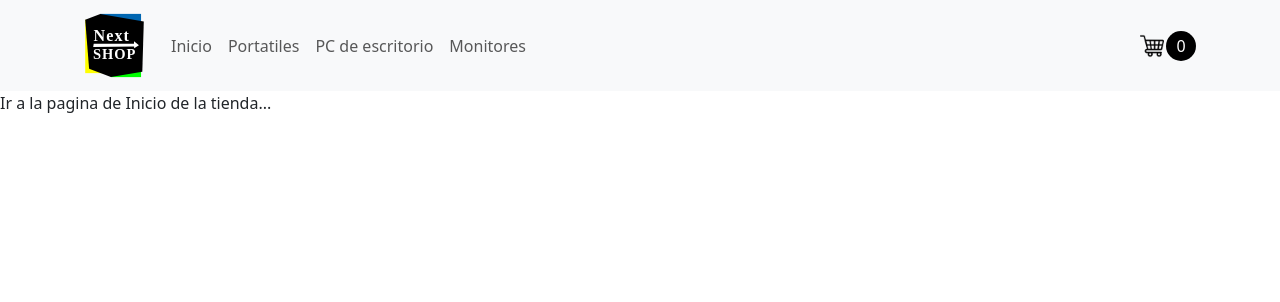
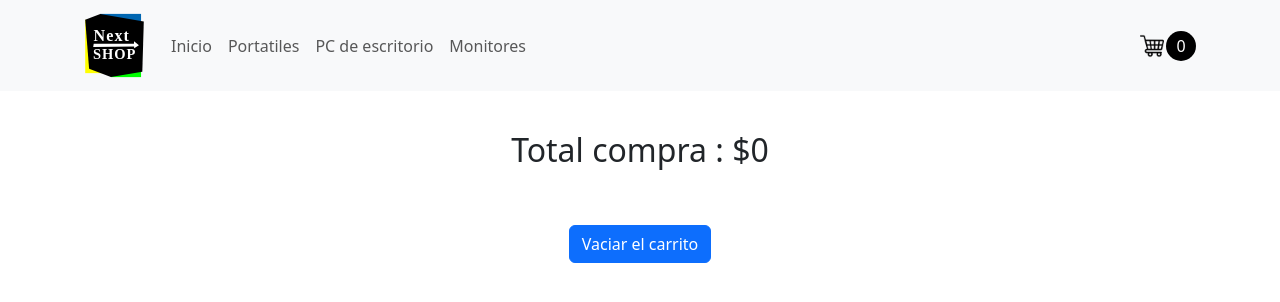
Before and after one commit to IngLeonardo/NextStore, a React (Vite) app: page /cart in a window 1280 px wide. Shown: the top 302 px of the page. Built offline with nearby package versions, Linux system fonts and the light colour scheme.

Commit message:
Se crea un nuevo componente llamado FormOrder, con lo cual se realiza el manejo de la orden de compra por separado, tambien se realiza el enrutado de esta nueva pagina.

```diff
--- a/src/App.jsx
+++ b/src/App.jsx
@@ -5,6 +5,7 @@ import { Error404Container } from "./components/Error404Container"
 import { NavBar } from "./components/NavBar"
 import { Provider } from "./context/CartContext";
 import { Cart } from './components/Cart'
+import { FormOrder } from './components/FormOrder'
 
 function App() {
   return (
@@ -13,11 +14,12 @@ function App() {
       <BrowserRouter>
         <NavBar />
         <Routes>
-          <Route path="*" element = {<Error404Container/>} />
-          <Route path="/" element= {<ItemListContainer/>} />
-          <Route path="/category/:id" element= {<ItemListContainer/>} />
-          <Route path="/item/:id" element= {<ItemDetailContainer/>} />
-          <Route path="/cart" element= {<Cart/>} />
+          <Route path="*" element = { <Error404Container/> } />
+          <Route path="/" element= { <ItemListContainer/> } />
+          <Route path="/category/:id" element= { <ItemListContainer/> } />
+          <Route path="/item/:id" element= { <ItemDetailContainer/> } />
+          <Route path="/cart" element= { <Cart/> } />
+          <Route path="/formOrder" element={ <FormOrder /> }/>
         </Routes>
       </BrowserRouter>
     </Provider>
--- a/src/components/Cart.jsx
+++ b/src/components/Cart.jsx
@@ -1,68 +1,81 @@
 import { useContext,useState } from "react";
 import { CartContext } from "../context/CartContext";
 import Container from 'react-bootstrap/Container';
-import {  getFirestore,collection,addDoc } from "firebase/firestore";
+// import {  getFirestore,collection,addDoc } from "firebase/firestore";
 import Button from 'react-bootstrap/Button';
 import Card from 'react-bootstrap/Card';
 import ListGroup from 'react-bootstrap/ListGroup';
-import { FormOrder } from './FormOrder';
-import { Link } from "react-router-dom";
+// import { FormOrder } from './FormOrder';
+import {BrowserRouter, Link } from "react-router-dom";
 
 
-const initialValues = {
-    phone: "",
-    email: "",
-    name: ""
-};
+// const initialValues = {
+//     phone: "",
+//     email: "",
+//     name: ""
+// };
 
 export const Cart = () => {
     const { items,reset,removeItem } = useContext(CartContext);
-    const [buyer, setBuyer] = useState(initialValues);
+    // const [buyer, setBuyer] = useState(initialValues);
 
-    const handleChange = (ev) =>{
-        setBuyer(prev => {
-            return {
-                ...prev,[ev.target.name ]: ev.target.value,
-            };
-        });
-    };
+    // const handleChange = (ev) =>{
+    //     setBuyer(prev => {
+    //         return {
+    //             ...prev,[ev.target.name ]: ev.target.value,
+    //         };
+    //     });
+    // };
 
     const total =  items.reduce((acc, act) => acc + act.price * act.quantity,0)
 
-    const sendOrder = () =>{
-        const order = {
-            buyer,
-            items,
-            total
-        };
-        const db = getFirestore();
-        const orderCollection = collection(db, "orders");
+    // const sendOrder = () =>{
+    //     const order = {
+    //         buyer,
+    //         items,
+    //         total
+    //     };
+    //     const db = getFirestore();
+    //     const orderCollection = collection(db, "orders");
 
-        addDoc(orderCollection, order)
-        .then(({id}) =>{
-            if(id){
-                alert("Su orden : "+ id + "ha sido completada!");
-            }
-        })
-        .finally(() => {
-            reset();
-            setBuyer(initialValues);
-        });
-    };
+    //     addDoc(orderCollection, order)
+    //     .then(({id}) =>{
+    //         if(id){
+    //             alert("Su orden : "+ id + "ha sido completada!");
+    //         }
+    //     })
+    //     .finally(() => {
+    //         reset();
+    //         setBuyer(initialValues);
+    //     });
+    // };
 
-    if(items.length === 0) return " Ir a la pagina de Inicio de la tienda..."
+    // if(items.length === 0) return " Ir a la pagina de Inicio de la tienda..."
 
 
     return (
         <>
-            <Container className='d-flex flex-column justify-content-center align-items-center mb-3'>
-                <Button className="my-4" variant="primary" onClick ={ reset }>Vaciar el carrito</Button>
-                <h2>Total compra : ${total.toLocaleString('es-CO')}</h2>
+            <Container className='d-flex flex-column justify-content-center align-items-center my-3'>
+                <h2 className="py-4">Total compra : ${total.toLocaleString('es-CO')}</h2>
+                <div className="d-flex gap-3">
+                    <Button className="my-4" variant="primary" onClick ={ reset }>Vaciar el carrito</Button>
+
+                    {/* {total != 0 &&
+                        <Button className="my-4" variant="primary">Realizar orden de compra</Button>
+                    } */}
+
+                    {total != 0 &&
+                    <Link to={`/formOrder`}>
+                        <Button className="my-4" variant="primary">Realizar orden de compra</Button>
+                    </Link>
+                    }
+
+                </div>
             </Container>
             <Container className="d-flex flex-row gap-2">
                 {
                     items.map((item)=>{
-                        console.log(item.id);
+
                         return(
 
                                 <Card key={item.id}  style={{ width: '18rem' }}>
@@ -90,7 +103,7 @@ export const Cart = () => {
                 }
             </Container>
 
-            <FormOrder total = {total}/>
+            {/* <FormOrder total = {total}/> */}
             {/* <Container>
                 <br />
                     <div>Total : ${total.toLocaleString('es-CO')}</div>
--- a/src/components/FormOrder.jsx
+++ b/src/components/FormOrder.jsx
@@ -1,18 +1,63 @@
 import Button from 'react-bootstrap/Button';
 import Form from 'react-bootstrap/Form';
 import Container from 'react-bootstrap/Container';
+import { CartContext } from "../context/CartContext";
+import { useContext,useState } from "react";
+import {  getFirestore,collection,addDoc } from "firebase/firestore";
+import { ItemListContainer } from './ItemListContainer';
 
 
 export const FormOrder = ({total}) => {
+    const initialValues = {
+        phone: "",
+        email: "",
+        name: ""
+    };
+    const { items,reset } = useContext(CartContext);
+    const [buyer, setBuyer] = useState(initialValues);
 
-    console.log(total)
+    const handleChange = (ev) =>{
+        setBuyer(prev => {
+            return {
+                ...prev,[ev.target.name ]: ev.target.value,
+            };
+        });
+    };
+
+     total =  items.reduce((acc, act) => acc + act.price * act.quantity,0)
+
+    const sendOrder = () =>{
+        const order = {
+            buyer,
+            items,
+            total
+        };
+        const db = getFirestore();
+        const orderCollection = collection(db, "orders");
+
+        addDoc(orderCollection, order)
+        .then(({id}) =>{
+            if(id){
+                alert("Su orden : "+ id + "ha sido completada!");
+            }
+        })
+        .finally(() => {
+            reset();
+            setBuyer(initialValues);
+        });
+    };
+
+
+    if(items.length === 0) return <ItemListContainer />
+
+
 
     return (
         <>
         <Container className='d-flex flex-row justify-content-center mt-5'>
             <h2>Total compra : ${total.toLocaleString('es-CO')}</h2>
         </Container>
-        {/* <Container className='d-flex justify-content-center'>
+        <Container className='d-flex justify-content-center'>
         <Form className='w-50 p-4'>
             <Form.Group className="mb-3" controlId="formName">
                 <Form.Label>Nombre completo</Form.Label>
@@ -37,35 +82,7 @@ export const FormOrder = ({total}) => {
             </Form.Group>
             <Button variant="primary" type="button" onClick={sendOrder}>Confirmar compra</Button>
         </Form>
-        </Container> */}
+        </Container>
         </>
     )
 }
-
-
-
-
-
-
-
-
-// <Container>
-// <br />
-//     <div>Total : ${total.toLocaleString('es-CO')}</div>
-// <br />
-// <form action="">
-//     <div>
-//         <label>Nombre</label>
-//         <input value={buyer.name} name="name" onChange={handleChange} />
-//     </div>
-//     <div>
-//         <label>Telefono</label>
-//         <input value={buyer.phone} name="phone" onChange={handleChange} />
-//     </div>
-//     <div>
-//         <label>Email</label>
-//         <input value={buyer.email} name="email" onChange={handleChange} />
-//     </div>
-//     <button type="button" onClick={sendOrder}>Comprar</button>
-// </form>
-// </Container>
--- a/src/components/ItemCount.jsx
+++ b/src/components/ItemCount.jsx
@@ -29,7 +29,7 @@ export const ItemCount = ({ stock,onAdd }) => {
                 <Button className="w-25" variant="primary" onClick={ handleDecrease }> - </Button>
                 <p className="counterNumber align-self-center">{ count }</p>
                 <Button className="w-25" variant="primary" onClick={ handleIncrease }> + </Button>
-                <Button variant="primary" onClick={ handleAdd } className="w-50"> Agregar al carrito </Button>
+                <Button variant="primary" onClick={ handleAdd } className="w-75"> Agregar al carrito </Button>
                 <ToastContainer />
             </div>
         </>
```
